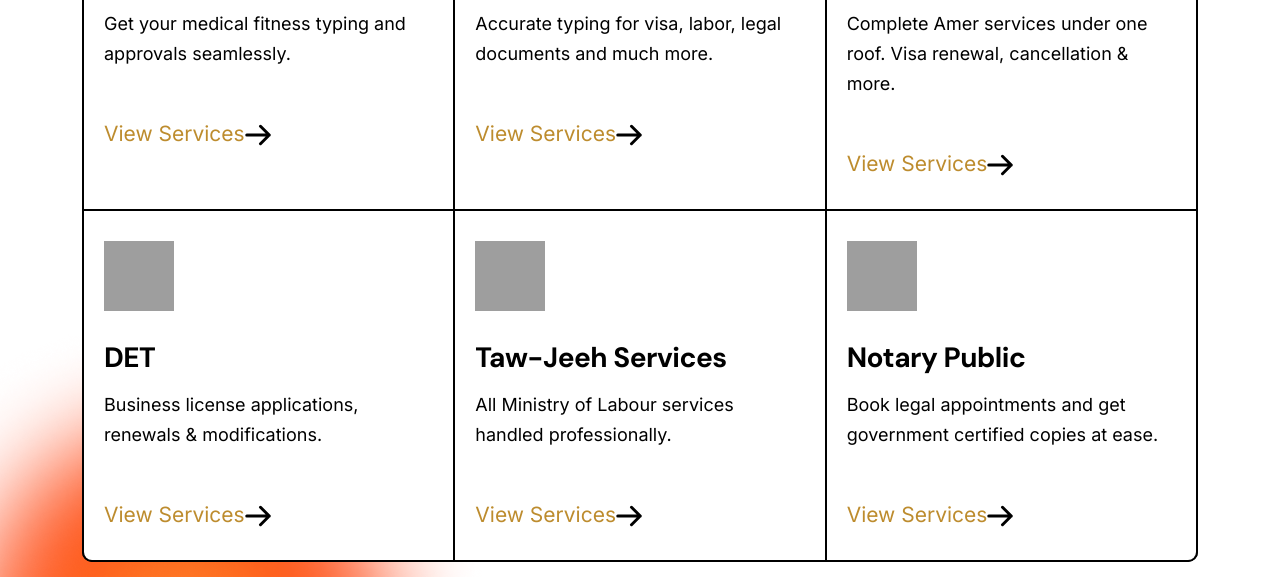
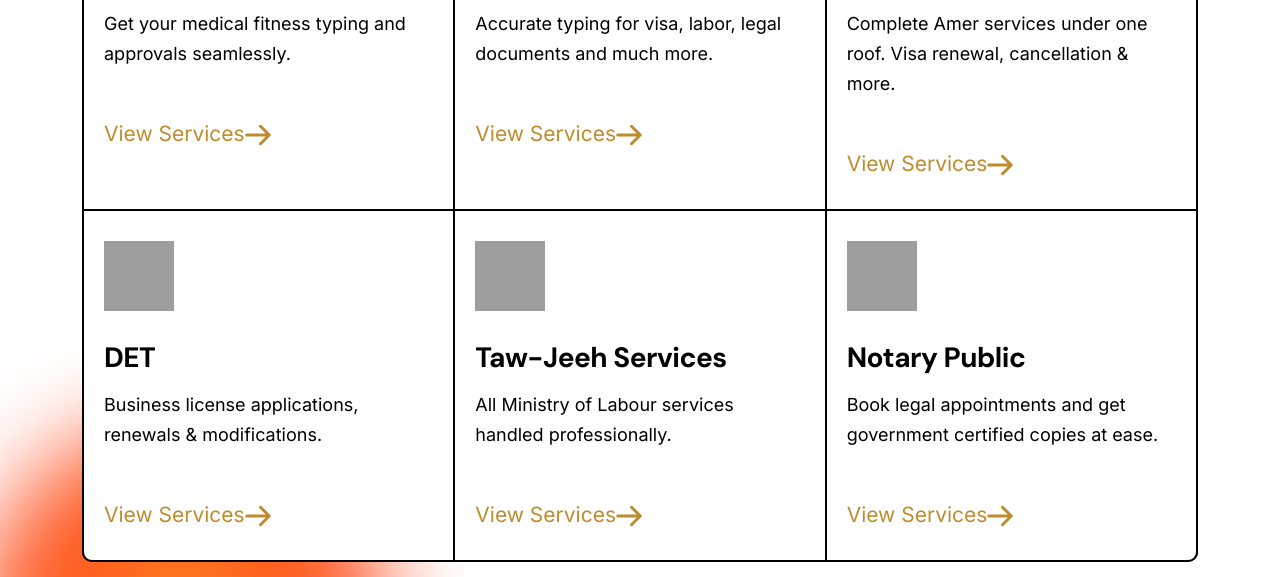
Before and after one commit to roshanzamil/al_garhoud_center, a Next.js app: page / in a window 1280 px wide. Shown: the part 2340-2917 px from the top of the page. Built offline with nearby package versions, Linux system fonts and the light colour scheme; grey boxes are pictures that could not be loaded; a web font is replaced by a local one.

Commit message:
hover should have red. also tge view services keyword

```diff
--- a/src/app/globals.css
+++ b/src/app/globals.css
@@ -129,7 +129,10 @@
 }
 
 .azzle-iconbox-button a:hover {
-  color: #a57921;
+  color: red;
+}
+.azzle-iconbox-button a:hover svg path {
+  stroke: red;
 }
 
 .azzle-iconbox-button a:hover svg {
--- a/src/components/homes/home-1/FeaturesHomeOne.tsx
+++ b/src/components/homes/home-1/FeaturesHomeOne.tsx
@@ -23,7 +23,7 @@
                 <Link href="/service">
                   View Services
                   <svg xmlns="http://www.w3.org/2000/svg" width="26" height="22" viewBox="0 0 26 22" fill="none">
-                    <path d="M15.5 2.25L24.25 11M24.25 11L15.5 19.75M24.25 11L1.75 11" stroke="black" strokeWidth="3" strokeLinecap="round" strokeLinejoin="round" />
+                    <path d="M15.5 2.25L24.25 11M24.25 11L15.5 19.75M24.25 11L1.75 11" stroke="#bd8c2e" strokeWidth="3" strokeLinecap="round" strokeLinejoin="round" />
                   </svg>
                 </Link>
               </div>
@@ -40,7 +40,7 @@
                 <Link href="/service">
                   View Services
                   <svg xmlns="http://www.w3.org/2000/svg" width="26" height="22" viewBox="0 0 26 22" fill="none">
-                    <path d="M15.5 2.25L24.25 11M24.25 11L15.5 19.75M24.25 11L1.75 11" stroke="black" strokeWidth="3" strokeLinecap="round" strokeLinejoin="round" />
+                    <path d="M15.5 2.25L24.25 11M24.25 11L15.5 19.75M24.25 11L1.75 11" stroke="#bd8c2e" strokeWidth="3" strokeLinecap="round" strokeLinejoin="round" />
                   </svg>
                 </Link>
               </div>
@@ -57,7 +57,7 @@
                 <Link href="/service">
                   View Services
                   <svg xmlns="http://www.w3.org/2000/svg" width="26" height="22" viewBox="0 0 26 22" fill="none">
-                    <path d="M15.5 2.25L24.25 11M24.25 11L15.5 19.75M24.25 11L1.75 11" stroke="black" strokeWidth="3" strokeLinecap="round" strokeLinejoin="round" />
+                    <path d="M15.5 2.25L24.25 11M24.25 11L15.5 19.75M24.25 11L1.75 11" stroke="#bd8c2e" strokeWidth="3" strokeLinecap="round" strokeLinejoin="round" />
                   </svg>
                 </Link>
               </div>
@@ -74,7 +74,7 @@
                 <Link href="/service">
                   View Services
                   <svg xmlns="http://www.w3.org/2000/svg" width="26" height="22" viewBox="0 0 26 22" fill="none">
-                    <path d="M15.5 2.25L24.25 11M24.25 11L15.5 19.75M24.25 11L1.75 11" stroke="black" strokeWidth="3" strokeLinecap="round" strokeLinejoin="round" />
+                    <path d="M15.5 2.25L24.25 11M24.25 11L15.5 19.75M24.25 11L1.75 11" stroke="#bd8c2e" strokeWidth="3" strokeLinecap="round" strokeLinejoin="round" />
                   </svg>
                 </Link>
               </div>
@@ -91,7 +91,7 @@
                 <Link href="/service">
                   View Services
                   <svg xmlns="http://www.w3.org/2000/svg" width="26" height="22" viewBox="0 0 26 22" fill="none">
-                    <path d="M15.5 2.25L24.25 11M24.25 11L15.5 19.75M24.25 11L1.75 11" stroke="black" strokeWidth="3" strokeLinecap="round" strokeLinejoin="round" />
+                    <path d="M15.5 2.25L24.25 11M24.25 11L15.5 19.75M24.25 11L1.75 11" stroke="#bd8c2e" strokeWidth="3" strokeLinecap="round" strokeLinejoin="round" />
                   </svg>
                 </Link>
               </div>
@@ -108,7 +108,7 @@
                 <Link href="/service">
                   View Services
                   <svg xmlns="http://www.w3.org/2000/svg" width="26" height="22" viewBox="0 0 26 22" fill="none">
-                    <path d="M15.5 2.25L24.25 11M24.25 11L15.5 19.75M24.25 11L1.75 11" stroke="black" strokeWidth="3" strokeLinecap="round" strokeLinejoin="round" />
+                    <path d="M15.5 2.25L24.25 11M24.25 11L15.5 19.75M24.25 11L1.75 11" stroke="#bd8c2e" strokeWidth="3" strokeLinecap="round" strokeLinejoin="round" />
                   </svg>
                 </Link>
               </div>
```
